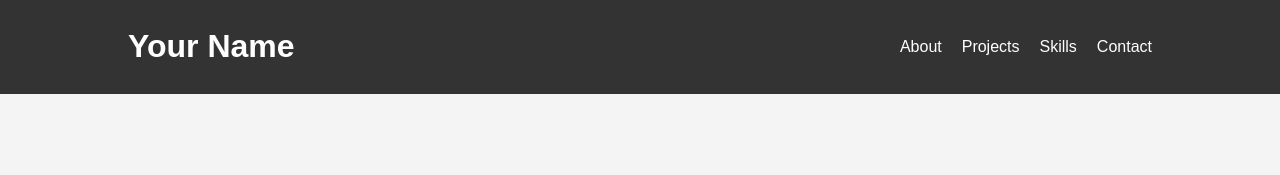
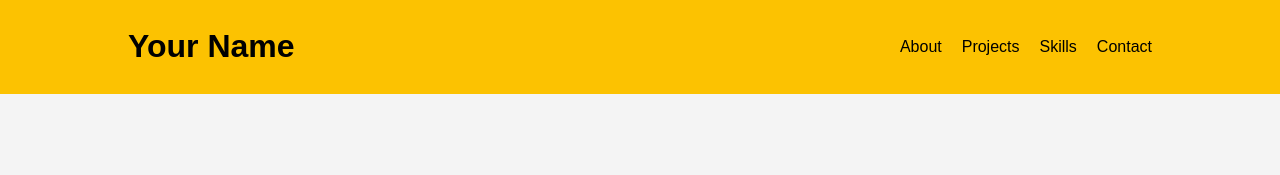
Before and after one commit to cristianfcastro13/Portfolio, a plain HTML site: page index.html in a window 1280 px wide. Shown: the top 175 px of the page. Drawn offline with Linux system fonts and the light colour scheme.

Commit message:
Fast Push Official

```diff
--- a/style.css
+++ b/style.css
@@ -14,10 +14,10 @@ body {
 }
 
 header {
-  background-color: #333;
+  background-color: #fcc201;
   position: sticky;
   top: 0;
-  color: #fff;
+  color: #000;
   padding: -1rem 0;
   z-index: 100;
 }
@@ -38,7 +38,7 @@ header .container {
 }
 
 .nav-links a {
-  color: #fff;
+  color: #000;
   text-decoration: none;
 }
 
```
